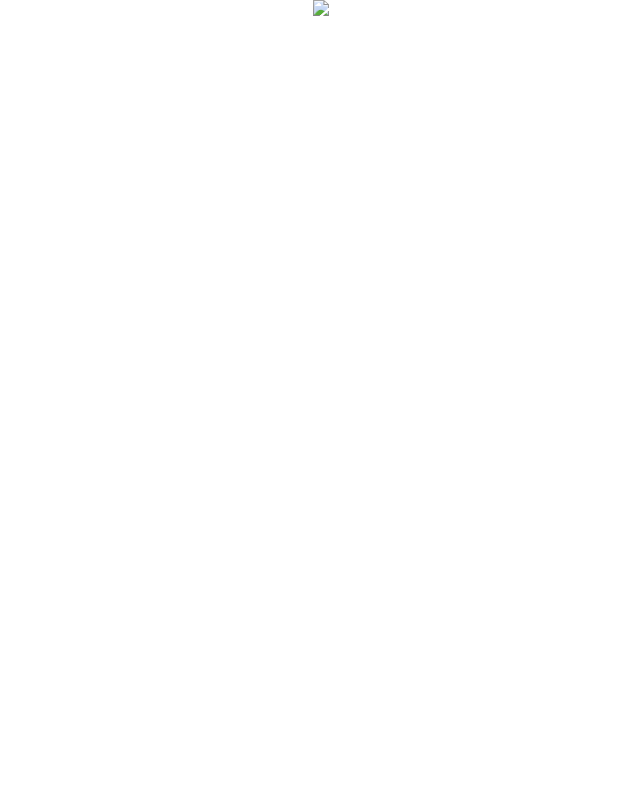
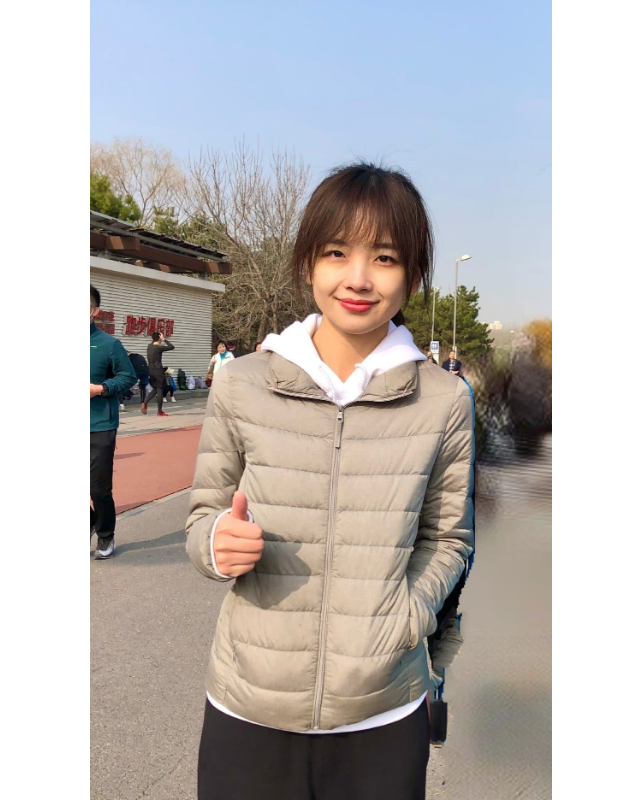
Before and after one commit to Soonogo/songenen.github.io, a plain HTML site: page index.html in a window 1280 px wide. Shown: the whole page, without its empty margins (319-959 px from the left). Drawn offline with Linux system fonts and the light colour scheme.

Commit message:
Update index.html

```diff
--- a/index.html
+++ b/index.html
@@ -25,7 +25,7 @@
 </head>
 <body>
 <div>
-    <img src="./static/1.png" >
+    <img src="./static/1.jpg" >
 
 </div>
 </body>
```
